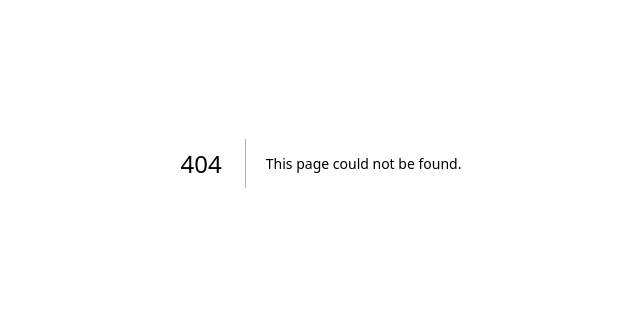
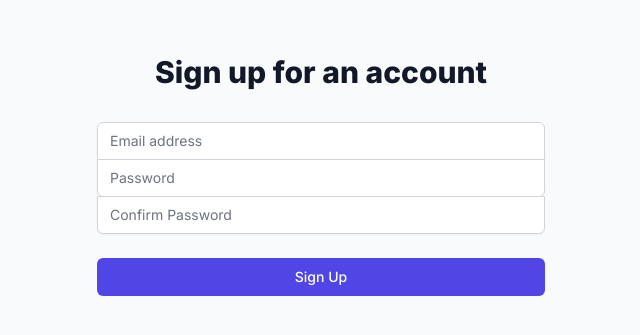
Before and after one commit to wat3rblastor/b-wildhacks, a Next.js app: page /signup in a window 1280 px wide. Before the commit this address had no page. Shown: the part 237-572 px from the top of the page, without its empty margins (319-959 px from the left). Built offline with nearby package versions, Linux system fonts and the light colour scheme.

Commit message:
add signup/login

```diff
--- a/app/components/Navbar.tsx
+++ b/app/components/Navbar.tsx
@@ -1,10 +1,21 @@
+import Link from 'next/link';
+
+
 function NavBar () {
     return (
         <div className='absolute inset-x-0 top-0 h-fit bg-slate-100 flex flex-row justify-between p-5 z-2'>
             <div>Logo</div>
             <div className='flex flex-row gap-4'>
-                <div className='bg-slate-200 p-2 rounded-lg'>Sign Up</div>
-                <div className='bg-slate-200 p-2 rounded-lg'>Log In</div>
+                <div className='bg-slate-200 p-2 rounded-lg'>
+                    <Link href="/signup">
+                        Sign Up
+                    </Link>
+                </div>
+                <div className='bg-slate-200 p-2 rounded-lg'>
+                    <Link href="/login">
+                        Login
+                    </Link>
+                </div>
             </div>
         </div>
     );
--- /dev/null
+++ b/app/signup/page.tsx
@@ -0,0 +1,89 @@
+// pages/signup.js
+
+"use client";
+
+import React, { useState } from 'react';
+import Link from 'next/link';
+
+const SignUpPage = () => {
+  const [email, setEmail] = useState('');
+  const [password, setPassword] = useState('');
+  const [confirmPassword, setConfirmPassword] = useState('');
+
+  const handleSubmit = (e) => {
+    e.preventDefault();
+    // Here you can add your sign-up logic
+    console.log('Email:', email);
+    console.log('Password:', password);
+    console.log('Confirm Password:', confirmPassword);
+  };
+
+  return (
+    <div className="min-h-screen flex items-center justify-center bg-gray-50 py-12 px-4 sm:px-6 lg:px-8">
+      <div className="max-w-md w-full space-y-8">
+        <div>
+          <h2 className="mt-6 text-center text-3xl font-extrabold text-gray-900">Sign up for an account</h2>
+        </div>
+        <form className="mt-8 space-y-6" onSubmit={handleSubmit}>
+          <div className="rounded-md shadow-sm -space-y-px">
+            <div>
+              <label htmlFor="email-address" className="sr-only">Email address</label>
+              <input
+                id="email-address"
+                name="email"
+                type="email"
+                autoComplete="email"
+                required
+                className="appearance-none rounded-none relative block w-full px-3 py-2 border border-gray-300 placeholder-gray-500 text-gray-900 rounded-t-md focus:outline-none focus:ring-indigo-500 focus:border-indigo-500 focus:z-10 sm:text-sm"
+                placeholder="Email address"
+                value={email}
+                onChange={(e) => setEmail(e.target.value)}
+              />
+            </div>
+            <div>
+              <label htmlFor="password" className="sr-only">Password</label>
+              <input
+                id="password"
+                name="password"
+                type="password"
+                autoComplete="new-password"
+                required
+                className="appearance-none rounded-none relative block w-full px-3 py-2 border border-gray-300 placeholder-gray-500 text-gray-900 rounded-b-md focus:outline-none focus:ring-indigo-500 focus:border-indigo-500 focus:z-10 sm:text-sm"
+                placeholder="Password"
+                value={password}
+                onChange={(e) => setPassword(e.target.value)}
+              />
+            </div>
+            <div>
+              <label htmlFor="confirm-password" className="sr-only">Confirm Password</label>
+              <input
+                id="confirm-password"
+                name="confirm-password"
+                type="password"
+                autoComplete="new-password"
+                required
+                className="appearance-none rounded-none relative block w-full px-3 py-2 border border-gray-300 placeholder-gray-500 text-gray-900 rounded-b-md focus:outline-none focus:ring-indigo-500 focus:border-indigo-500 focus:z-10 sm:text-sm"
+                placeholder="Confirm Password"
+                value={confirmPassword}
+                onChange={(e) => setConfirmPassword(e.target.value)}
+              />
+            </div>
+          </div>
+
+          <div>
+            <button
+              type="submit"
+              className="group relative w-full flex justify-center py-2 px-4 border border-transparent text-sm font-medium rounded-md text-white bg-indigo-600 hover:bg-indigo-700 focus:outline-none focus:ring-2 focus:ring-offset-2 focus:ring-indigo-500"
+            >
+              <Link href="/signup">
+                        Sign Up
+              </Link>
+            </button>
+          </div>
+        </form>
+      </div>
+    </div>
+  );
+};
+
+export default SignUpPage;
```
